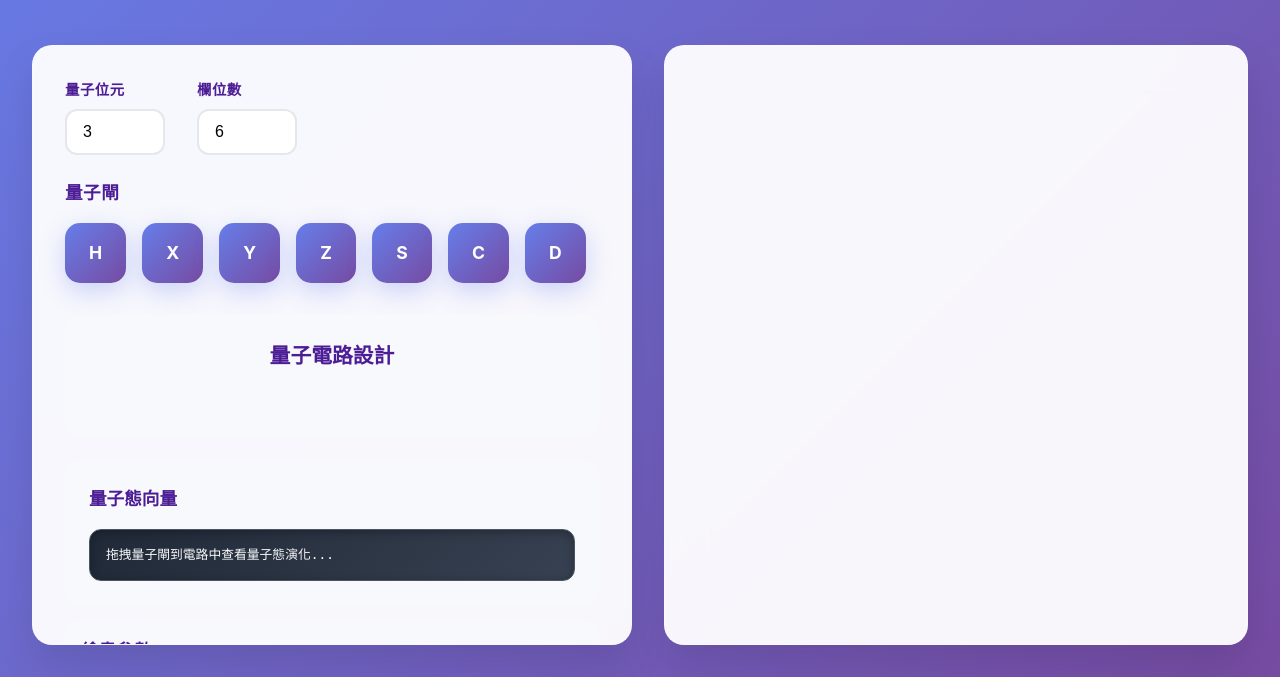
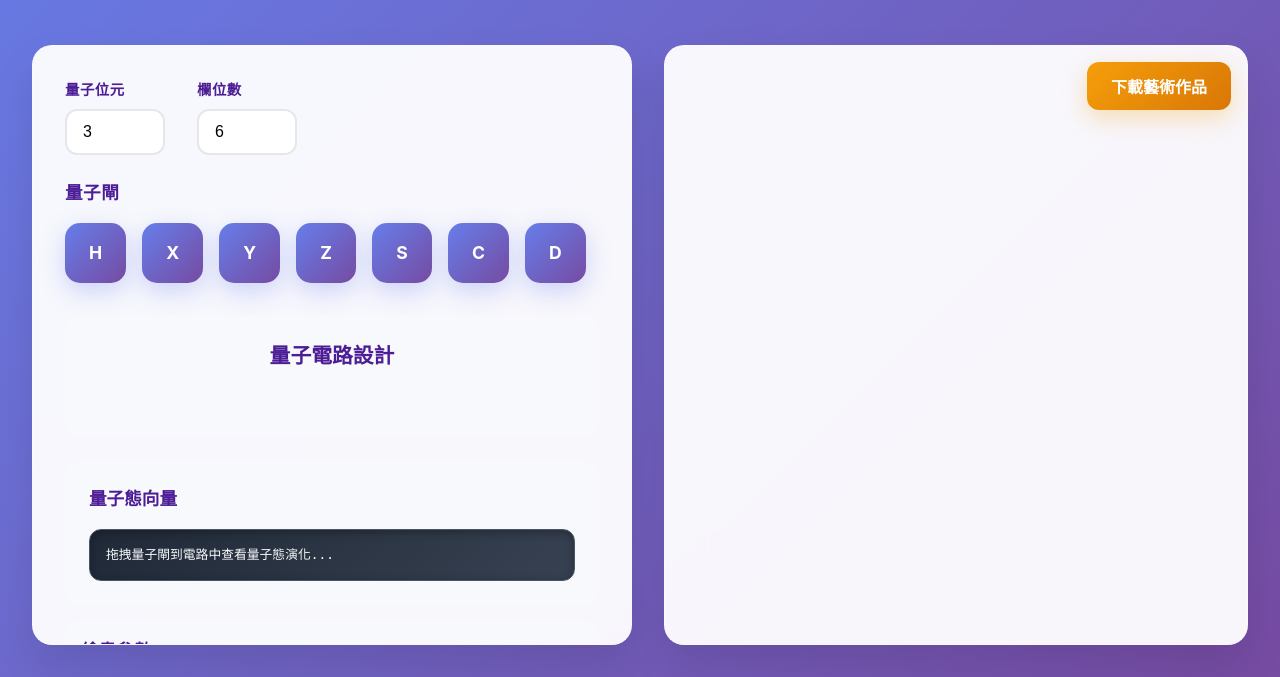
Before and after one commit to 0x6r1an0y/quartum, a plain HTML site: page render_algo/verybbpaint.html in a window 1280 px wide. Shown: the part 229-906 px from the top of the page. Drawn offline with nearby package versions, Linux system fonts and the light colour scheme.

Commit message:
新增下載藝術作品功能，並優化畫布控制介面，提升用戶體驗

```diff
--- a/render_algo/verybbpaint.html
+++ b/render_algo/verybbpaint.html
@@ -95,6 +95,35 @@
             box-shadow: 0 20px 40px rgba(0,0,0,0.1);
             border: 1px solid rgba(255,255,255,0.2);
             position: relative;
+        }
+
+        .canvas-controls {
+            position: absolute;
+            top: 1rem;
+            right: 1rem;
+            z-index: 10;
+        }
+
+        .download-button {
+            padding: 0.75rem 1.5rem;
+            background: linear-gradient(135deg, #f59e0b, #d97706);
+            color: white;
+            border: none;
+            border-radius: 12px;
+            font-weight: 600;
+            cursor: pointer;
+            transition: all 0.3s ease;
+            font-size: 1rem;
+            box-shadow: 0 8px 25px rgba(245, 158, 11, 0.3);
+        }
+
+        .download-button:hover {
+            transform: translateY(-2px);
+            box-shadow: 0 12px 35px rgba(245, 158, 11, 0.4);
+        }
+
+        .download-button:active {
+            transform: translateY(0);
         }
 
         canvas {
@@ -484,6 +513,11 @@
         </div>
 
         <div class="canvas-container">
+            <div class="canvas-controls">
+                <button class="download-button" onclick="downloadArtwork()">
+                    下載藝術作品
+                </button>
+            </div>
             <div id="canvasWrapper"></div>
         </div>
     </div>
@@ -1971,6 +2005,43 @@ function resetCanvas() {
         }
     }
 }
+
+// 下載藝術作品功能
+function downloadArtwork() {
+    if (typeof saveCanvas !== 'undefined') {
+        // 使用當前時間戳作為文件名
+        const timestamp = new Date().toISOString().replace(/[:.]/g, '-').slice(0, 19);
+        const filename = `quantum-artwork-${timestamp}`;
+
+        try {
+            saveCanvas(filename, 'png');
+            console.log('藝術作品已下載:', filename);
+        } catch (error) {
+            console.error('下載失敗:', error);
+            alert('下載失敗，請確保畫布已完全載入');
+        }
+    } else {
+        // 備用方案：手動創建下載鏈接
+        try {
+            const canvas = document.querySelector('canvas');
+            if (canvas) {
+                const link = document.createElement('a');
+                const timestamp = new Date().toISOString().replace(/[:.]/g, '-').slice(0, 19);
+                link.download = `quantum-artwork-${timestamp}.png`;
+                link.href = canvas.toDataURL('image/png');
+                document.body.appendChild(link);
+                link.click();
+                document.body.removeChild(link);
+                console.log('藝術作品已下載');
+            } else {
+                alert('未找到畫布，請確保藝術作品已載入');
+            }
+        } catch (error) {
+            console.error('下載失敗:', error);
+            alert('下載失敗，請重試');
+        }
+    }
+}
     </script>
 </body>
 </html>
```
